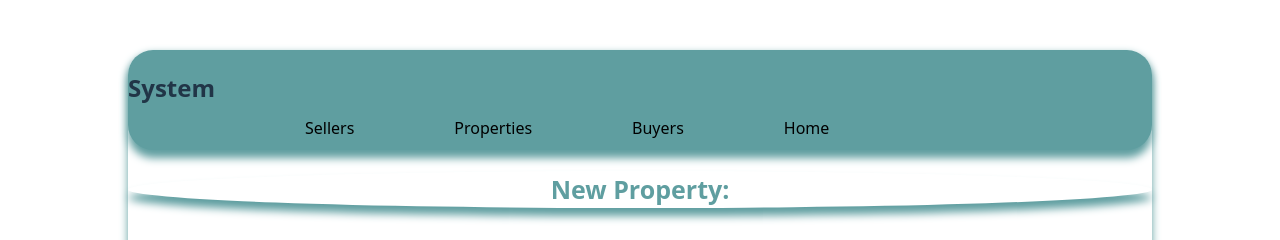
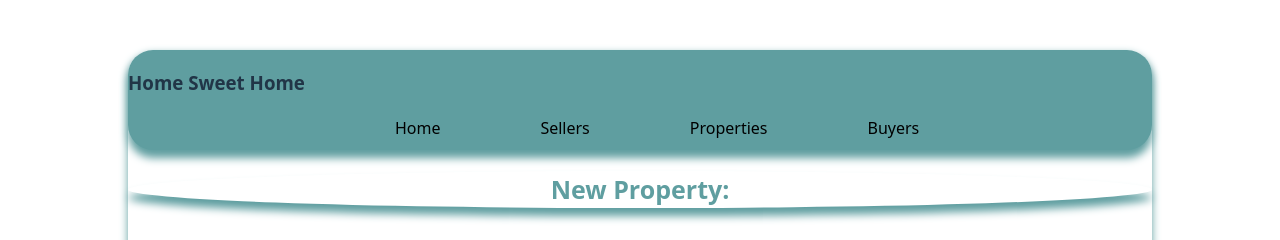
Before and after one commit to Ryancole123/reactProject, a React (Vite) app in the folder Application/: page /create-new-property in a window 1280 px wide. Shown: the top 240 px of the page. Built offline with nearby package versions, Linux system fonts and the light colour scheme; no server answers.

Commit message:
em_Merge_and_prop_update.

```diff
--- a/Application/src/App.jsx
+++ b/Application/src/App.jsx
@@ -16,13 +16,13 @@ function App() {
     <BrowserRouter>
     <div className='app-container'>
     <nav className='navbar'>
-      <h2>System</h2>
+      <h3>Home Sweet Home</h3>
 
         <ul>
+          <li><Link to="/">Home</Link></li>
           <li><Link to="/sellers">Sellers</Link></li>
           <li><Link to="/properties">Properties</Link></li>
           <li><Link to="/buyers">Buyers</Link></li>
-          <li><Link to="/">Home</Link></li>
         </ul>
 
 
```
